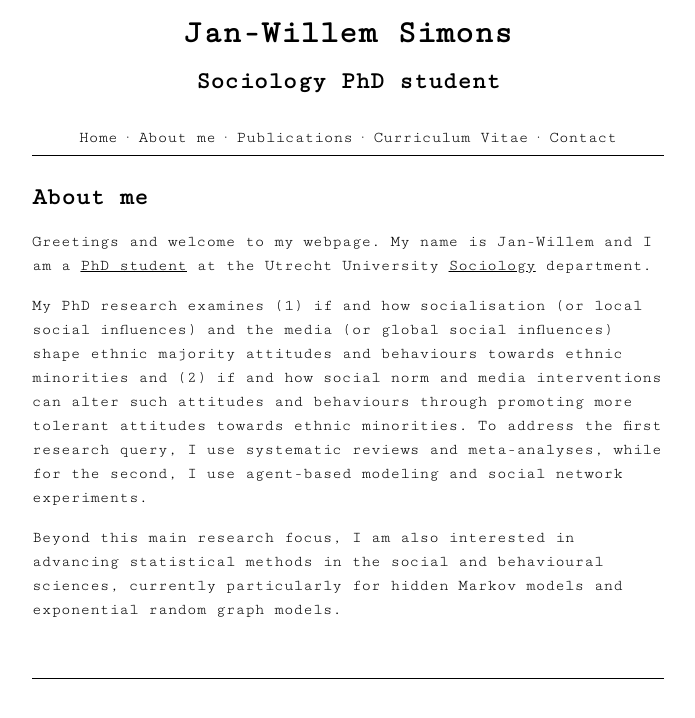
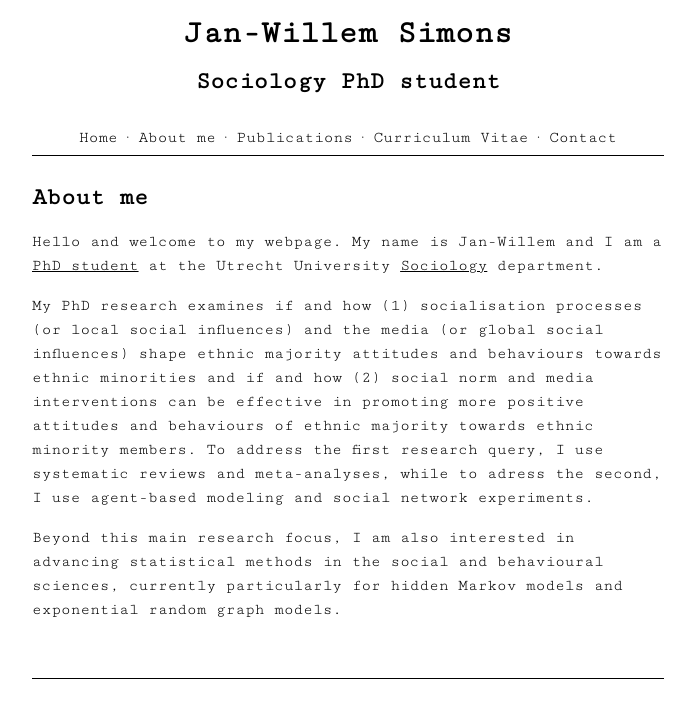
Before and after one commit to jwgsim/jwgsim.github.io, a Jekyll site: the page built from aboutme.md, in a window 1280 px wide. Shown: the top 718 px of the page, without its empty margins (292-987 px from the left). Built offline with Jekyll 4.4.1, drawn with Linux system fonts in a browser that asks for light colours.

Commit message:
Update aboutme

```diff
--- a/aboutme.md
+++ b/aboutme.md
@@ -2,8 +2,8 @@
 layout: default
 title: About me
 ---
-Greetings and welcome to my webpage. My name is Jan-Willem and I am a <a href="https://www.uu.nl/staff/JGSimons"> PhD student</a> at the Utrecht University <a href="https://www.uu.nl/en/organisation/sociology">Sociology</a> department.
+Hello and welcome to my webpage. My name is Jan-Willem and I am a <a href="https://www.uu.nl/staff/JGSimons"> PhD student</a> at the Utrecht University <a href="https://www.uu.nl/en/organisation/sociology">Sociology</a> department.
 
-My PhD research examines (1) if and how socialisation (or local social influences) and the media (or global social influences) shape ethnic majority attitudes and behaviours towards ethnic minorities and (2) if and how social norm and media interventions can alter such attitudes and behaviours through promoting more tolerant attitudes towards ethnic minorities. To address the first research query, I use systematic reviews and meta-analyses, while for the second, I use agent-based modeling and social network experiments.
+My PhD research examines if and how (1) socialisation processes (or local social influences) and the media (or global social influences) shape ethnic majority attitudes and behaviours towards ethnic minorities and if and how (2) social norm and media interventions can be effective in promoting more positive attitudes and behaviours of ethnic majority towards ethnic minority members. To address the first research query, I use systematic reviews and meta-analyses, while to adress the second, I use agent-based modeling and social network experiments.
 
 Beyond this main research focus, I am also interested in advancing statistical methods in the social and behavioural sciences, currently particularly for hidden Markov models and exponential random graph models.
```
